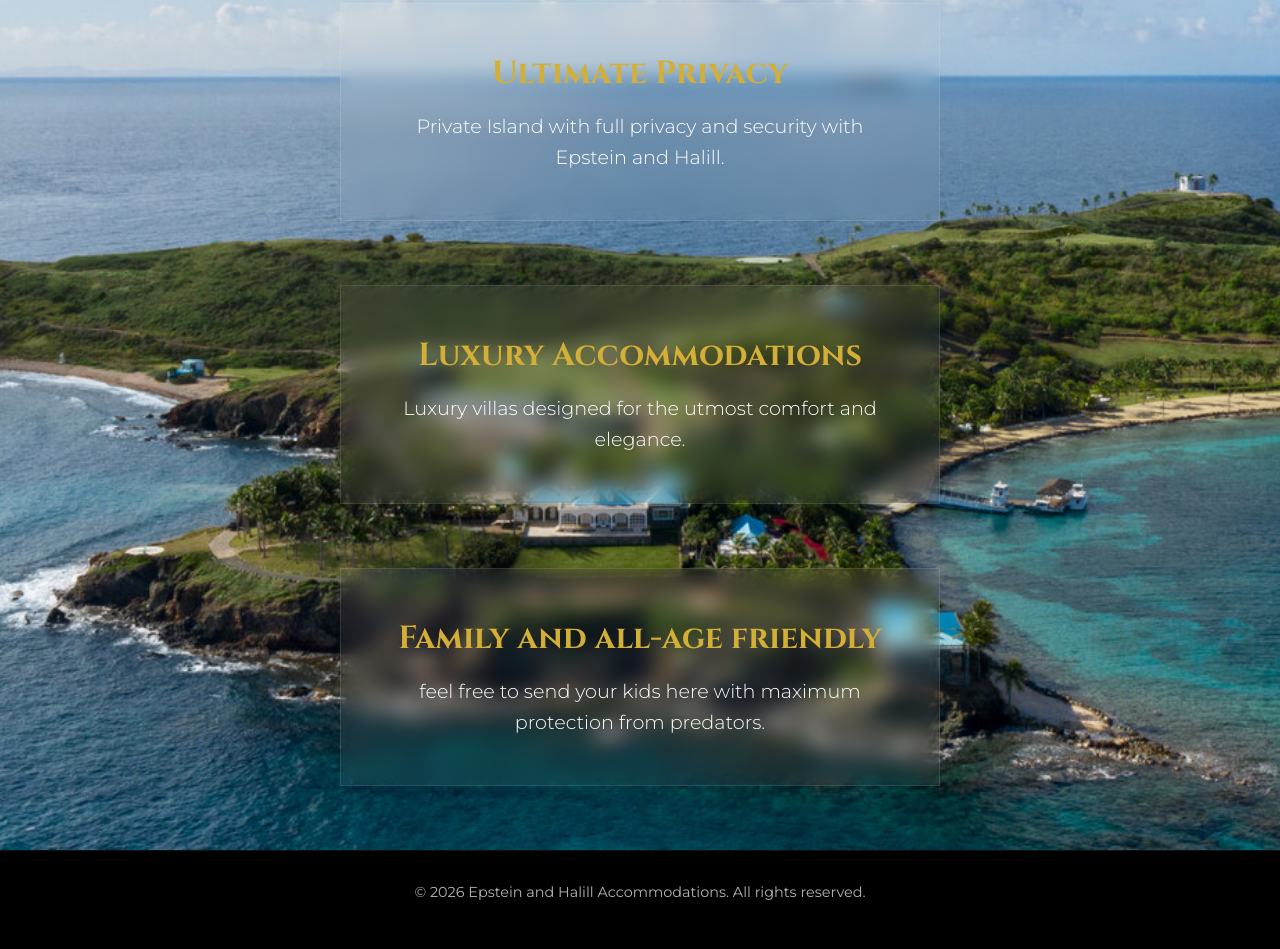
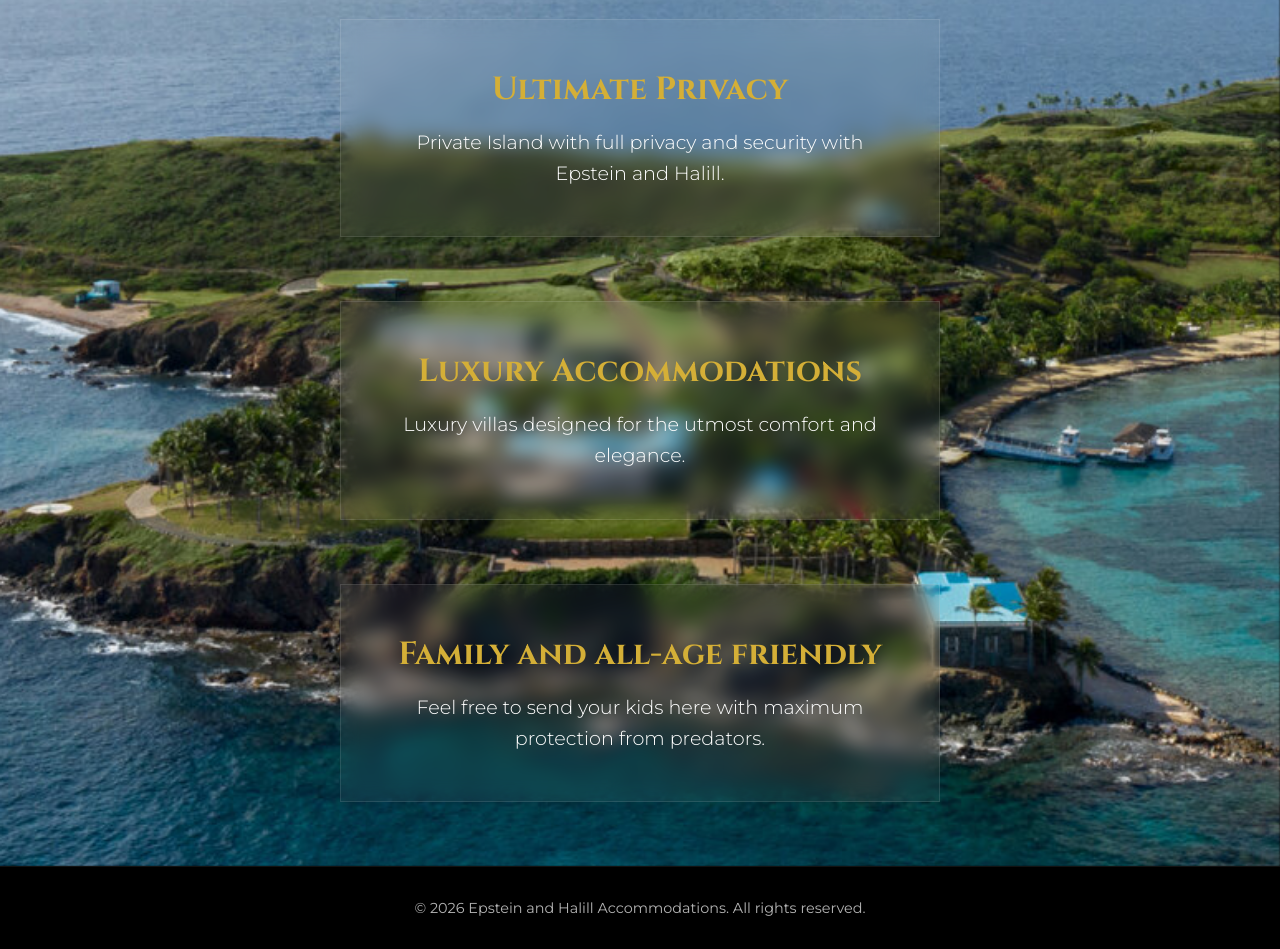
Before and after one commit to availableonmondays/special, a website built with Vite: page index.html in a window 1280 px wide. Shown: the part 861-1810 px from the top of the page. Built offline with nearby package versions, Linux system fonts and the light colour scheme.

Commit message:
Add gradient blend and fix grammar

```diff
--- a/index.html
+++ b/index.html
@@ -51,7 +51,7 @@
 
         <div class="fact-card">
             <h2>Family and all-age friendly</h2>
-            <p>feel free to send your kids here with maximum protection from predators.</p>
+            <p>Feel free to send your kids here with maximum protection from predators.</p>
         </div>
     </section>
 
--- a/style.css
+++ b/style.css
@@ -142,13 +142,19 @@ header {
     z-index: 5;
     background: url('background.jpg.png') no-repeat center center;
     background-size: cover;
-    padding: 4rem 2rem;
+    padding: 15rem 2rem 4rem;
+    /* Increased top padding for blend area */
     min-height: 100vh;
     display: flex;
     flex-direction: column;
     align-items: center;
     justify-content: center;
     gap: 4rem;
+    /* Create a smooth fade from the hero image into this section */
+    -webkit-mask-image: linear-gradient(to bottom, transparent 0%, black 15%);
+    mask-image: linear-gradient(to bottom, transparent 0%, black 15%);
+    margin-top: -20vh;
+    /* Pull visually up to start blending overlap */
 }
 
 .fact-card {
```
